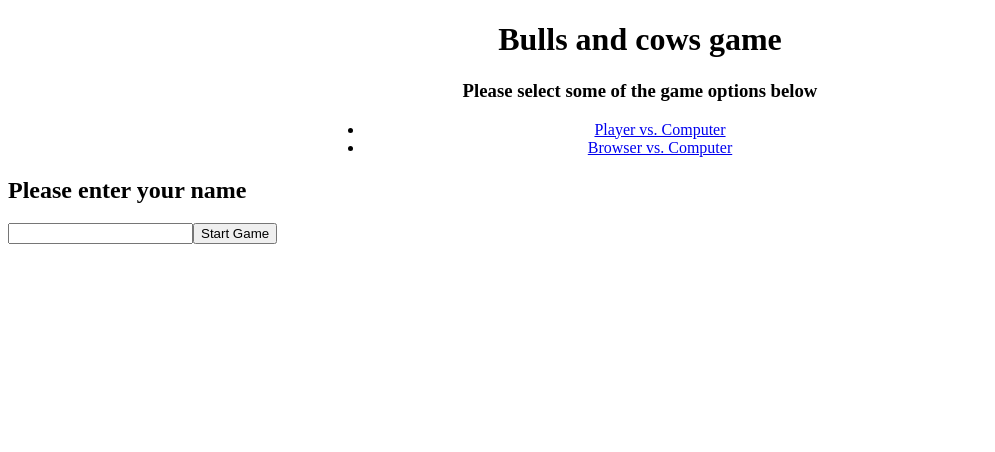
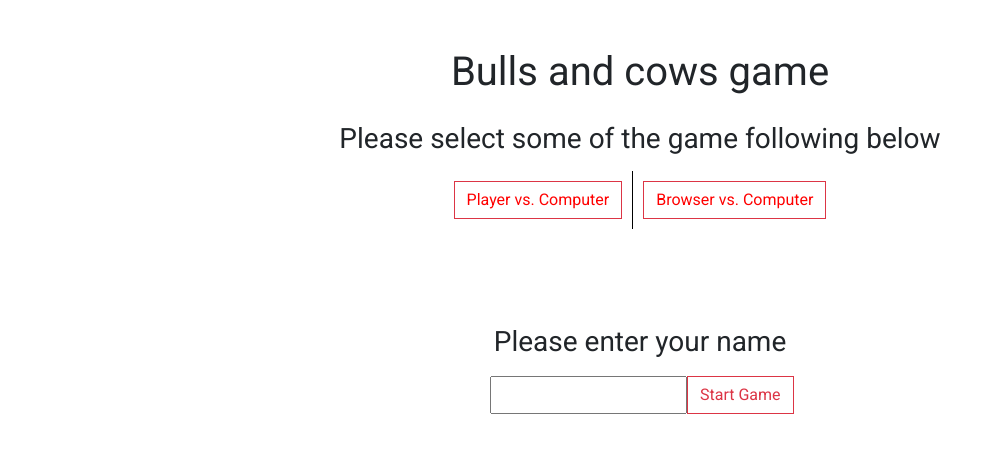
Before and after one commit to NikolovNikolay/bulls-and-cows, an Angular app in the folder client/bulls-and-cows/: page /init/1 in a window 1280 px wide. Shown: the top 452 px of the page, without its empty margins (0-995 px from the left). Built offline with nearby package versions, Linux system fonts and the light colour scheme.

Commit message:
Apply UI styles. Implement autoplay.

```diff
--- a/client/bulls-and-cows/src/app/app.component.css
+++ b/client/bulls-and-cows/src/app/app.component.css
@@ -0,0 +1,44 @@
+body, html, ul, li {
+    margin: 0;
+    padding: 0;
+}
+
+.btn-outline-danger {
+  border-radius: 0;
+}
+
+#app-component-container{
+  text-align:center;
+  width: 50%;
+  margin: 0 auto;
+  margin-top: 50px;
+}
+
+#app-component-nav {
+  margin-top: 30px;
+  text-align:center;
+}
+
+#app-component-nav ul {
+  list-style-type: none;
+  margin: auto;
+}
+
+#app-component-nav ul li {
+  display: inline-block;
+  padding: 10px;
+  border-right: 1px solid black;
+}
+
+#app-component-nav ul li:last-child {
+  border-right: none;
+}
+
+#app-component-nav ul li a {
+  color: red;
+  text-decoration: none;
+}
+
+#app-component-nav ul li a:hover {
+  color: white;
+}
--- a/client/bulls-and-cows/src/app/app.component.html
+++ b/client/bulls-and-cows/src/app/app.component.html
@@ -1,17 +1,19 @@
 <!--The content below is only a placeholder and can be replaced.-->
-<div style="text-align:center; width: 50%; margin: 0 auto">
+<div id="app-component-container">
   <h1>
     {{title}}
   </h1>
 
-  <div style="text-align:center">
+  <div id="app-component-nav">
     <h3>
-      Please select some of the game options below
+      Please select some of the game following below
     </h3>
-    <ul>
-      <li><a [routerLink]="['/init', 1]" id="ppvc">Player vs. Computer</a></li>
-      <li><a [routerLink]="['/init', 2]" id="pcvc">Browser vs. Computer</a></li>
-    </ul>
+    <nav class="navbar navbar-light bg-faded">
+      <ul>
+        <li><a class="btn btn-outline-danger" [routerLink]="['/init', 1]" id="ppvc">Player vs. Computer</a></li>
+        <li><a class="btn btn-outline-danger" [routerLink]="['/init', 2]" id="pcvc">Browser vs. Computer</a></li>
+      </ul>
+    </nav>
   </div>
 </div>
 <router-outlet></router-outlet>
--- a/client/bulls-and-cows/src/app/bc-resolver.ts
+++ b/client/bulls-and-cows/src/app/bc-resolver.ts
@@ -3,7 +3,8 @@ export class BCResolver {
     // Represent as position:number
 
     private static get N() { return 4 };
-    public allUniques
+    private allUniques;
+    private workSet;
 
     constructor() {
         this.allUniques = this.genAll(BCResolver.N);
@@ -40,10 +41,11 @@ export class BCResolver {
 
     public getHashTable(s) {
         var hash = [];
+        var _this = this;
         s.forEach(function (num) {
             for (var i = 0; i < 4; i++) {
                 // { pos: i, val: num[i], count: 0 }
-                var res = this.searchInHash(hash, i, num[i])
+                var res = _this.searchInHash(hash, i, num[i])
                 if (res) res.count++
                 else hash.push({ pos: i, val: num[i], count: 1 })
             }
@@ -66,7 +68,7 @@ export class BCResolver {
         console.log(res);
     }
 
-    public makeGuess(s, repeats?) {
+    public generateGuess(s, repeats?) {
         if (s.length == 1)
             return s;
 
@@ -96,7 +98,7 @@ export class BCResolver {
     public respondToNum(num, guess) {
         var response = { bulls: 0, cows: 0 };
         guess.forEach(function (dig, i) {
-            dig = parseFloat(dig)
+            dig = parseFloat(dig) + ""
             if (num.indexOf(dig) !== -1) {
                 if (num.indexOf(dig) == i)
                     response.bulls++
@@ -108,17 +110,12 @@ export class BCResolver {
         return response;
     }
 
-    public pruneSet(set, guess, ans, debug, display, $to) {
-        var response = this.respondToNum(ans, guess);
-        if (debug) console.log(response);
-        if (display) {
-            if (ans.join('') != guess.join(''))
-                $to.append('<div class="bc">Bulls: ' + response.bulls + ' Cows: ' + response.cows + '</div>');
-        }
+    public pruneSet(set, guess, bulls, cows) {
+        let _this = this;
         var pruned = [];
         set.forEach(function (num, pos) {
-            var numRes = this.respondToNum(num, guess)
-            if (numRes.bulls == response.bulls && numRes.cows == response.cows) {
+            var numRes = _this.respondToNum(num, guess)
+            if (numRes.bulls == bulls && numRes.cows == cows) {
                 pruned.push(num)
             }
         });
@@ -130,12 +127,13 @@ export class BCResolver {
 
         var responses = [];
         var uniques = [];
+        let _this = this;
 
-        this.allUniques.forEach(function (number) {
+        _this.allUniques.forEach(function (number) {
             var num = number.split('');
 
             set.forEach(function (n) {
-                var res = this.respondToNum(n, num);
+                var res = _this.respondToNum(n, num);
                 var resStr = 'b' + res.bulls + 'c' + res.cows;
                 responses.push(resStr);
             });
@@ -177,27 +175,22 @@ export class BCResolver {
         console.log(histogram);
     }
 
-    public playSingle(ans, debug, display, $to) {
-        var set2 = this.allUniques.slice();
-        var playedTimes = 0; // Computer repeats the last guess
+    public makeGuess() {
+        this.workSet = this.allUniques.slice();
         var guess;
         var guesses = [];
-        do {
-            guess = this.makeGuess(set2);
-            if (guesses.indexOf(guess.join('')) !== -1) {
-                guess = this.makeGuess(set2, true);
-            }
-            guesses.push(guess.join(''));
-            if (debug) console.log('guess - ', guess.join(''));
 
-            set2 = this.pruneSet(set2, guess, ans, debug, display, $to);
+        guess = this.generateGuess(this.workSet);
+        if (guesses.indexOf(guess.join('')) !== -1) {
+            guess = this.generateGuess(this.workSet, true);
+        }
 
-            if (debug) console.log('set - ', set2.join(' '));
-            playedTimes++;
-        } while ((set2.join('') !== guess.join('') && set2.length) && playedTimes < 50)
+        guesses.push(guess.join(''));
 
+        return guess.join('');
+    }
 
-        console.log(playedTimes + ' guesses for ' + ans.join(''));
-        return playedTimes;
+    public prune(guess, bulls, cows) {
+        this.allUniques = this.pruneSet(this.workSet, this.strNumToArray(guess), bulls, cows);
     }
 }
--- a/client/bulls-and-cows/src/app/name-init.component.css
+++ b/client/bulls-and-cows/src/app/name-init.component.css
@@ -0,0 +1,24 @@
+.btn-outline-danger {
+     border-radius: 0;
+}
+
+#name-input-container {
+    text-align: center;
+    margin: 0 auto;
+    margin-top: 90px;
+    position: relative;
+}
+
+#name-input-container #name-input-container-name-form {
+    width: 300px;
+    margin: 0 auto;
+}
+
+#name-input-container #name-input-container-name-form input {
+    margin-top: 10px;
+}
+
+#name-input-container #name-input-container-name-form input[type="text"] {
+
+    padding: 5px;
+}
--- a/client/bulls-and-cows/src/app/name-init.component.html
+++ b/client/bulls-and-cows/src/app/name-init.component.html
@@ -1,5 +1,8 @@
-<div>
-    <h2>Please enter your name</h2>
-    <input [(ngModel)]="name" type="text" />
-    <input type="button" value="Start Game" (click)="initGame()" />
+<div id="name-input-container">
+
+    <h3>Please enter your name</h3>
+    <div id="name-input-container-name-form" class="input-group">
+        <input [(ngModel)]="name" type="text" aria-label="Username" aria-describedby="start-game-btn">
+        <input type="button" (click)="initGame()" class="btn btn-outline-danger" id="start-game-btn " value="Start Game " />
+    </div>
 </div>
--- a/client/bulls-and-cows/src/app/play.component.css
+++ b/client/bulls-and-cows/src/app/play.component.css
@@ -0,0 +1,32 @@
+#results #win{
+    font-size: 1.3em;
+}
+
+.btn-outline-danger {
+     border-radius: 0;
+}
+
+#play-container {
+    text-align: center;
+    margin: 0 auto;
+    margin-top: 90px;
+    position: relative;
+}
+
+#play-container #play-guess-container {
+    width: 300px;
+    margin: 0 auto;
+}
+
+#play-container #play-guess-container input {
+    margin-top: 10px;
+    margin-bottom: 20px;
+}
+
+#play-container #play-guess-container input[type="text"] {
+    padding: 5px;
+}
+
+.play-guess-res {
+    font-size: 1.2em;
+}
--- a/client/bulls-and-cows/src/app/play.component.html
+++ b/client/bulls-and-cows/src/app/play.component.html
@@ -1,13 +1,17 @@
-<div>
-    <h2>{{greet}}</h2>
+<div id="play-container">
+    <h3>{{greet}}</h3>
 
-    <div *ngIf='gameType == "1"'>
-        <label for="guess">Make a guess</label>
-        <input [(ngModel)]="guess" id="guess" type="text" />
-        <input type="button" value="Give it a try" (click)="makeGuess()" />
+    <div *ngIf='gameType == "1"' id="play-guess-container">
+        <div id="name-input-container-name-form" class="input-group">
+            <input placeholder="Make a guess" [(ngModel)]="guess" id="guess" type="text" aria-label="Guess" aria-describedby="make-guess-btn"
+            />
+            <input type="button" id="make-guess-btn" class="btn btn-outline-danger" value="Give it a try" (click)="makeGuess()" />
+        </div>
+
+
     </div>
     <div id="results">
-        <p id="bandc"></p>
         <p id="history"></p>
+        <p id="win"></p>
     </div>
 </div>
--- a/client/bulls-and-cows/src/app/play.component.ts
+++ b/client/bulls-and-cows/src/app/play.component.ts
@@ -13,7 +13,7 @@ export class PlayComponent implements OnInit {
     private http: HttpClient;
     private route: ActivatedRoute;
     private router: Router;
-    private bcResolver: BCResolver;
+    private engine: any;
     guess: string;
     name: string;
     greet: string;
@@ -29,10 +29,11 @@ export class PlayComponent implements OnInit {
         this.http = http;
         this.router = router;
         this.route = route;
-        this.greet = `Now we are playing, ${this.name}!`
+        this.greet = `Now we are playing, ${this.name}!`;
+
         if (this.gameType === "2") {
-            this.bcResolver = new BCResolver();
             this.greet += ` Your browser is trying to guess ${sessionStorage.getItem("guess")}.`;
+            this.startAutoPlay();
         }
     }
 
@@ -42,26 +43,62 @@ export class PlayComponent implements OnInit {
         )
             .subscribe(
             (data: any) => {
-                this.handleGameData(data);
+                this.handleGameResponse(data);
             },
             error => {
                 this.handleError(error);
             });
     }
 
-    makeGuess() {
-        this.http.post(
+    makeGuess(): Promise<{ bulls, cows, win }> {
+        let __this = this;
+        if (this.guess.length < 4) {
+            this.guess = this.genPrepZeroes(this.guess);
+        }
+        return new Promise(
+            (resolve: (res: { bulls, cows, win }) => void, reject: (res: boolean) => void) => {
+                __this.http.post(
                     `http://localhost:8081/api/guess/${this.guess}`,
                     `X-GameID=${sessionStorage.getItem('gameID')}`,
                     { headers: new HttpHeaders().set('Content-Type', 'application/x-www-form-urlencoded') }
                 )
                     .subscribe(
                     (data: any) => {
-                this.handleGameData(data);
+                        this.handleGameResponse(data);
+                        resolve({ bulls: data.p.bc.b, cows: data.p.bc.c, win: data.p.win });
                     },
                     error => {
+                        reject(error);
                         this.handleError(error);
                     });
+            });
+
+    }
+
+    private startAutoPlay() {
+        let _this = this;
+        let bcResolver = new BCResolver();
+        const turnInterval = 750;
+        _this.engine = setInterval(playTurn, turnInterval);
+        function playTurn() {
+            _this.guess = bcResolver.makeGuess();
+            _this.makeGuess()
+                .then((res: { bulls, cows, win }) => {
+                    if (res.win === true) {
+                        clearInterval(_this.engine);
+                        bcResolver = null;
+                        return;
+                    }
+                    clearInterval(_this.engine);
+                    bcResolver.prune(_this.guess, res.bulls, res.cows);
+                    _this.engine = setInterval(playTurn, turnInterval);
+                })
+                .catch((err: Error) => {
+                    console.error(err);
+                    alert(`${err.message}`);
+                    clearInterval(_this.engine);
+                });
+        };
     }
 
     private handleError(e) {
@@ -70,24 +107,35 @@ export class PlayComponent implements OnInit {
         }
     }
 
-    private handleGameData(data) {
-        document.getElementById("bandc").innerHTML = ''
-        document.getElementById("history").innerHTML = '';
+    private handleGameResponse(data) {
+        try {
+            document.getElementById("win").innerHTML = ''
 
             if (data.p.win === true) {
                 let newP: HTMLParagraphElement = document.createElement("p");
                 newP.innerHTML =
-                `Congrats, you won! You have 4 Bulls with ${data.p.m[data.p.m.length - 1]}.
-                        It took you ${data.p.t} seconds. You can try again if you like :)`;
-            document.getElementById("bandc").appendChild(newP);
+                    `Game won! It took ${data.p.t} seconds and ${data.p.m.length} tries.`;
+                document.getElementById("win").appendChild(newP);
             }
 
-        if (this.gameType != "2") {
-            data.p.m.forEach(m => {
             let np = document.createElement("p");
-                np.innerHTML = `<strong>${m}</strong> got you ${data.p.bc.b} bulls and ${data.p.bc.c} cows`;
+            var style = document.createElement('style');
+            style.type = 'text/css';
+            style.innerHTML = '.strong { color: red; }';
+            np.innerHTML = `<strong>${this.guess}</strong> got you <strong>${data.p.bc.b}</strong> bulls and <strong>${data.p.bc.c}</strong> cows`;
+            np.className = "play-guess-res"
             document.getElementById("history").appendChild(np);
-            });
+        } catch (e) {
+
         }
     }
+
+    private genPrepZeroes(guess) {
+        let pz = "";
+        for (let i = 0; i < 4 - guess.length; i++) {
+            pz += "0";
         }
+
+        return pz + guess;
+    }
+}
--- a/client/bulls-and-cows/src/index.html
+++ b/client/bulls-and-cows/src/index.html
@@ -8,6 +8,19 @@
 
   <meta name="viewport" content="width=device-width, initial-scale=1">
   <link rel="icon" type="image/x-icon" href="favicon.ico">
+  <link rel="stylesheet" href="https://maxcdn.bootstrapcdn.com/bootstrap/4.0.0-beta/css/bootstrap.min.css" integrity="sha384-/Y6pD6FV/Vv2HJnA6t+vslU6fwYXjCFtcEpHbNJ0lyAFsXTsjBbfaDjzALeQsN6M"
+    crossorigin="anonymous">
+  <script src="https://maxcdn.bootstrapcdn.com/bootstrap/4.0.0-beta/js/bootstrap.min.js" integrity="sha384-h0AbiXch4ZDo7tp9hKZ4TsHbi047NrKGLO3SEJAg45jXxnGIfYzk4Si90RDIqNm1"
+    crossorigin="anonymous"></script>
+  <link href="https://fonts.googleapis.com/css?family=Roboto" rel="stylesheet">
+  <style>
+    body {
+      font-family: 'Roboto', sans-serif;
+    }
+    strong {
+      color: red;
+    }
+  </style>
 </head>
 
 <body>
```
Also changed, not shown: 1 other file (tests, documents, lock files or other folders). Lines whose indentation alone changed are shown as unchanged.
